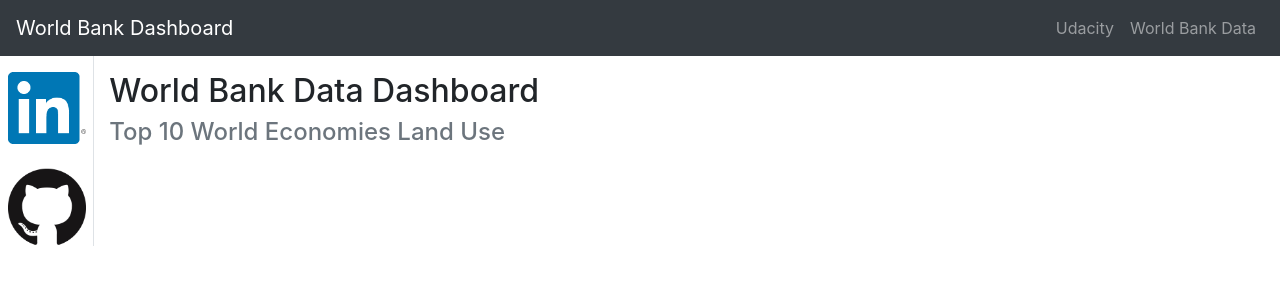
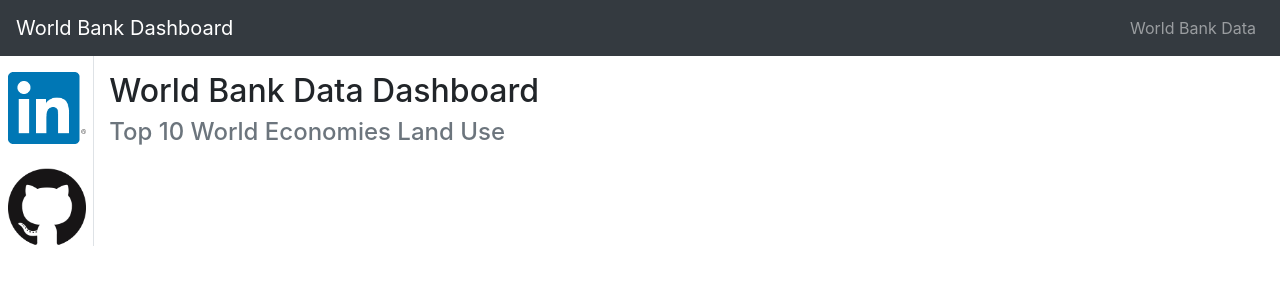
Before and after one commit to ERNESTFOSU/WORLD_BANK_APPLICATION-PROJECT-, a Flask app: template worldbankapp/templates/index.html in a window 1280 px wide. Shown: the top 300 px of the page. Run offline with Flask 2, Linux system fonts and the light colour scheme; the template is opened without the code that fills it, so the values that code supplies are empty; some libraries are stand-ins or nearby versions.

Commit message:
Update index.html

```diff
--- a/worldbankapp/templates/index.html
+++ b/worldbankapp/templates/index.html
@@ -25,9 +25,7 @@
 
   <div class="collapse navbar-collapse" id="navbarTogglerDemo02">
     <ul class="navbar-nav ml-auto mt-2 mt-lg-0">
-      <li class="nav-item">
-        <a class="nav-link" href="https://www.udacity.com">Udacity</a>
-      </li>
+
       <li class="nav-item">
         <a class="nav-link" href="https://data.worldbank.org/">World Bank Data</a>
       </li>
```
